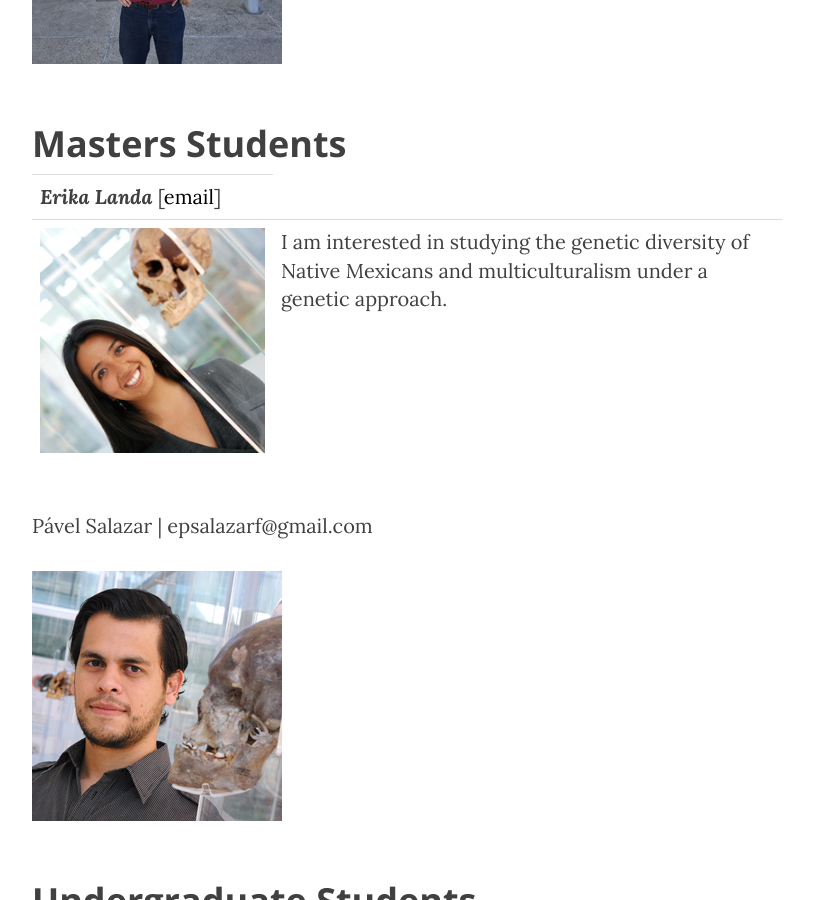
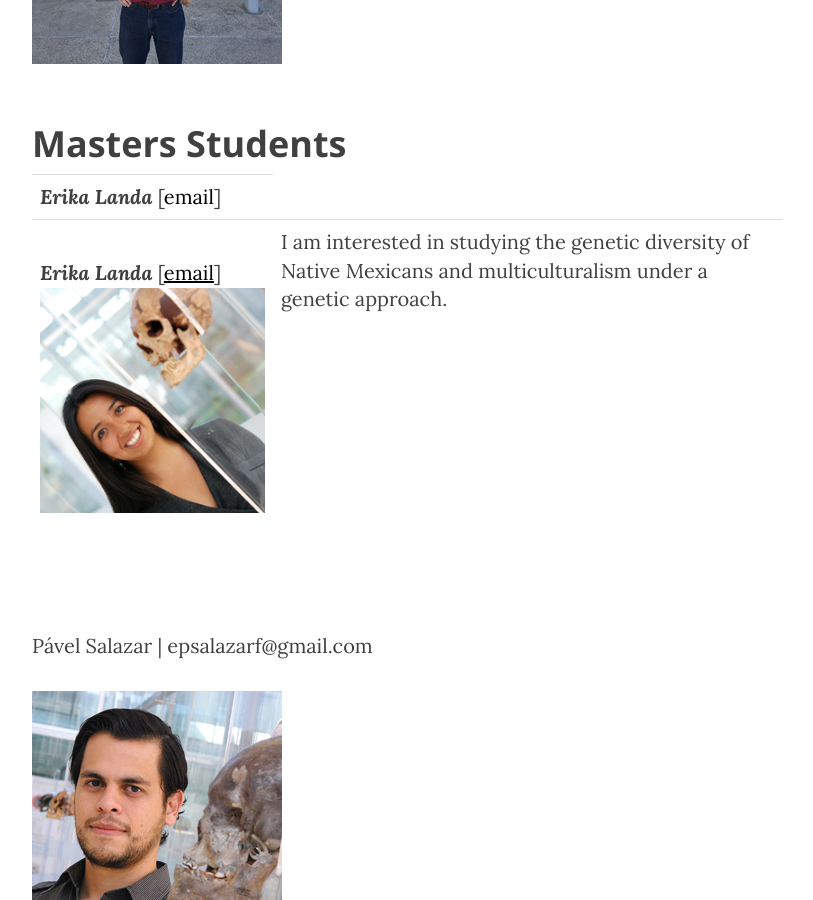
Before and after one commit to milkshakeplustip/milkshakeplustip.github.io, a Jekyll site: the page built from b_people.html, in a window 1280 px wide and 900 px high, scrolled down 1690 px. Shown: the whole window, without its empty margins (233-1046 px from the left). Built offline with Jekyll 4.4.1, drawn with Linux system fonts in a browser that asks for light colours; nearby versions of some CDN libraries.

Commit message:
experimento

```diff
--- a/b_people.html
+++ b/b_people.html
@@ -19,7 +19,7 @@
 		<td><b><i>Erika Landa </i></b>[<a href=elanda@langebio.cinvestav.mx>email</a>]</td>
 
 	<tr>
-		<td><img src="/img/Erika250.jpg" alt="Erika" height="500" width="500"></td>
+		<td><p><b><i>Erika Landa </i></b>[<a href=elanda@langebio.cinvestav.mx>email</a>]<br><img src="/img/Erika250.jpg" alt="Erika" height="500" width="500"></br></p></td>
 		<td>I am interested in studying the genetic diversity of Native Mexicans and multiculturalism under a genetic approach.</td>
 	</tr>
 </table>
```
